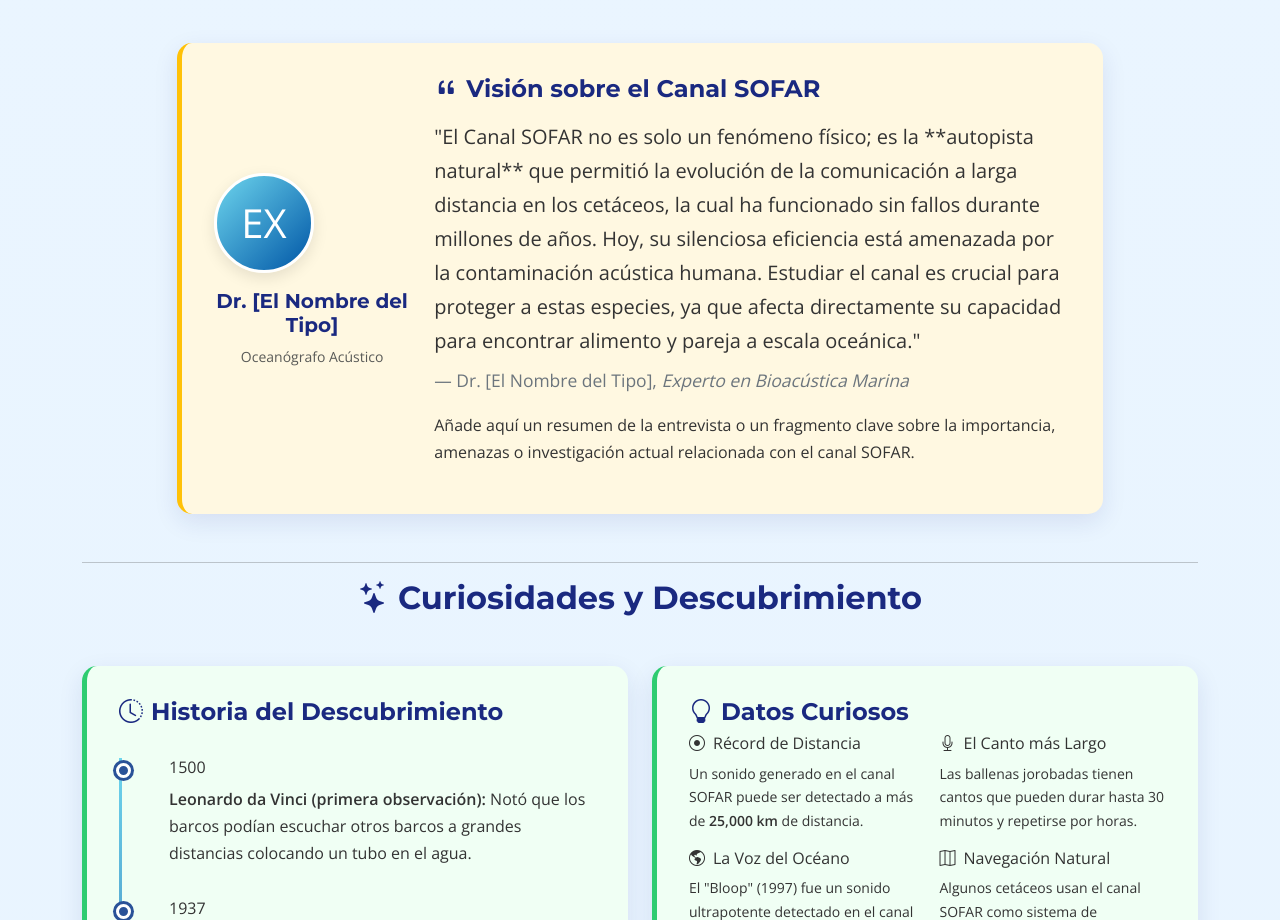
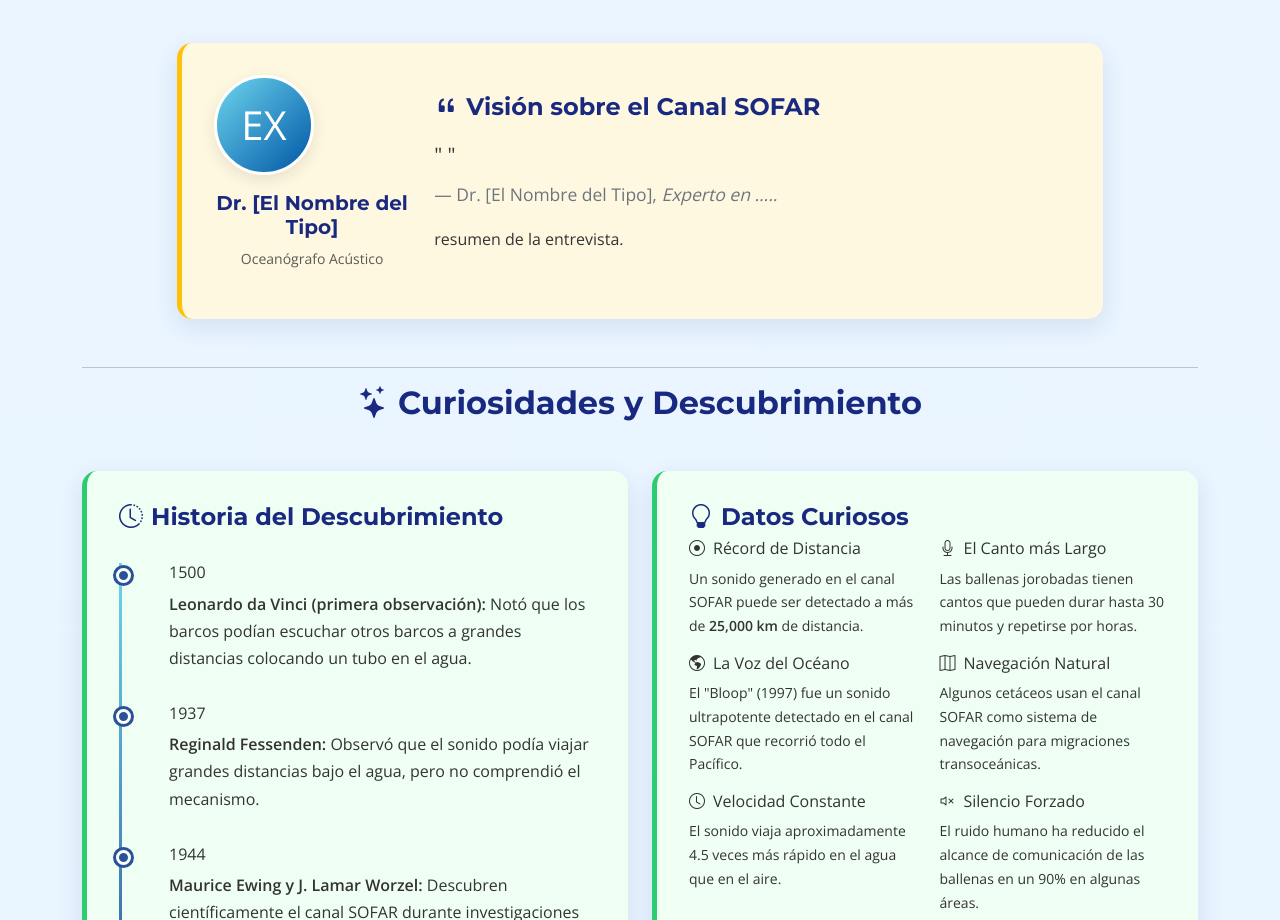
Before and after one commit to yasmin-bm/fisica2-portfolio.3, a plain HTML site: page index.html in a window 1280 px wide. Shown: the part 5720-6640 px from the top of the page. Drawn offline with nearby package versions, Linux system fonts and the light colour scheme.

Commit message:
Update index.html

```diff
--- a/index.html
+++ b/index.html
@@ -881,11 +881,11 @@
                                     <h4 class="mb-3"><i class="bi bi-quote me-2"></i>Visión sobre el Canal SOFAR</h4>
 
                                     <blockquote class="blockquote">
-                                        <p class="mb-0">"El Canal SOFAR no es solo un fenómeno físico; es la **autopista natural** que permitió la evolución de la comunicación a larga distancia en los cetáceos, la cual ha funcionado sin fallos durante millones de años. Hoy, su silenciosa eficiencia está amenazada por la contaminación acústica humana. Estudiar el canal es crucial para proteger a estas especies, ya que afecta directamente su capacidad para encontrar alimento y pareja a escala oceánica."</p>
-                                        <footer class="blockquote-footer mt-2">Dr. [El Nombre del Tipo], <cite title="Cargo">Experto en Bioacústica Marina</cite></footer>
+                                        <p class="mb-0">" "</p>
+                                        <footer class="blockquote-footer mt-2">Dr. [El Nombre del Tipo], <cite title="Cargo">Experto en .....</cite></footer>
                                     </blockquote>
 
-                                    <p class="mt-3">Añade aquí un resumen de la entrevista o un fragmento clave sobre la importancia, amenazas o investigación actual relacionada con el canal SOFAR.</p>
+                                    <p class="mt-3"> resumen de la entrevista.</p>
                                 </div>
                             </div>
                         </div>
```
